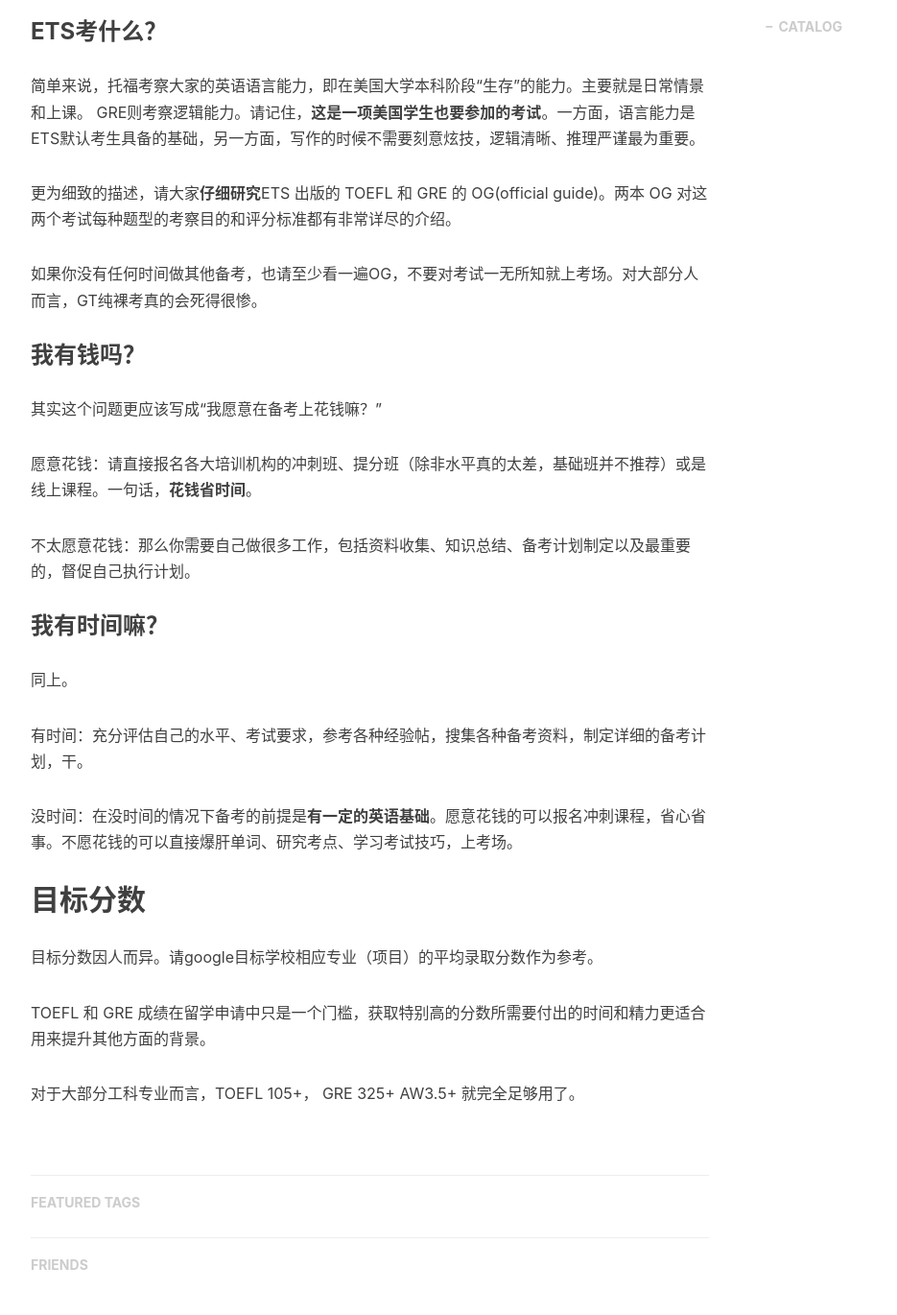
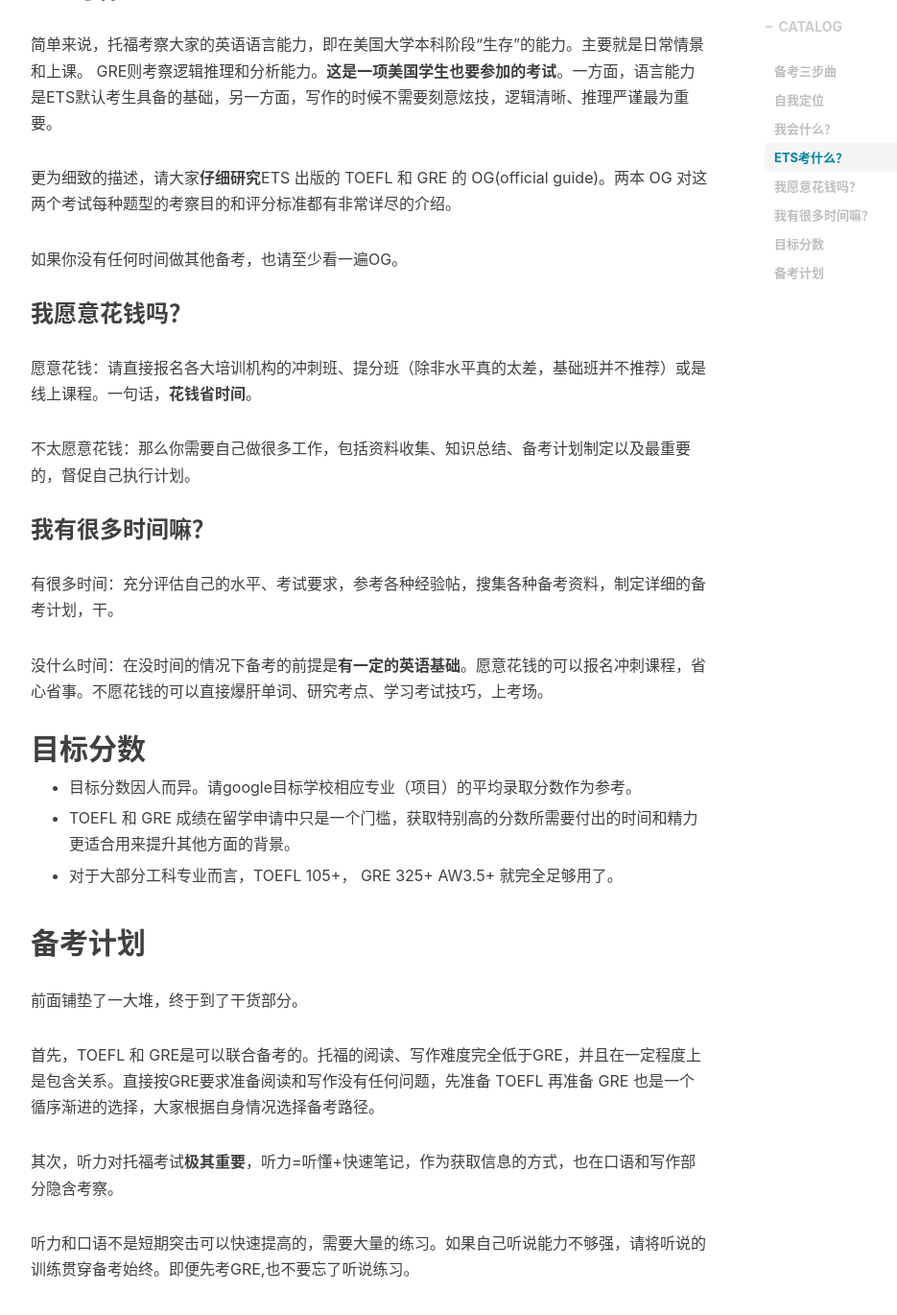
Before and after one commit to RangerX-36917/RangerX-36917.github.io, a Jekyll site: the page built from _posts/2018-09-21-test-post.md, in a window 1280 px wide and 1400 px high, scrolled down 2400 px. Shown: the top 1370 px of the window at 96% size, without its empty margins (233-1168 px from the left). Built offline with Jekyll 4.4.1, drawn with Linux system fonts in a browser that asks for light colours; nearby versions of some CDN libraries; comment, search, counter and statistics services are not loaded; some of the changed text lies outside the part shown.

Commit message:
edit post

```diff
--- a/_posts/2018-09-21-test-post.md
+++ b/_posts/2018-09-21-test-post.md
@@ -39,13 +39,13 @@
         * 听懂正常语速对话和lecture
             * 尝试听听ted演讲和各种国外大学的公开课，以不开字幕基本听懂为准
         * 基本的语法知识
-            * 小问题，建议随便找本高中语法浏览一遍，否则在备考过程中出现“单词都认识，句子不理解”的情况是再补充也可以
+            * 随便找本高中语法浏览一遍，在备考过程中出现“单词都认识，句子不理解”的情况时再补充也可以
         * 长难句理解
             * 同上。这一点主要针对GRE考试，市面上也有关于长难句地资料，视情况补充
         * 词汇量
   2. 信息输出（说、写）：
         * 有逻辑地组织语言
-            * 中国考生最大地弊病就是乱七八糟说（写）一大堆而阅卷人不知道重点在哪、逻辑在哪
+            * 中国考生最大的弊病就是乱七八糟、重复地说（写）一大堆而阅卷人不知道重点在哪、逻辑在哪
         * 口语发音基本正确，口齿清晰，语速适当，能有语气变化、停顿、连读更好
             * 这些不是托福口语评分的重点，但是较好的“听感”肯定会给你加分。最少，请能够**清晰地**表达自己的观点和理由
         * 没有语法错误的情况下能利用多种句式、能写复杂句
@@ -54,27 +54,32 @@
 这些能力是备考的基础，如果自己哪一方面存在欠缺，请尽量在备考开始前或备考早期尽力补全。
 ### ETS考什么？
 简单来说，托福考察大家的英语语言能力，即在美国大学本科阶段“生存”的能力。主要就是日常情景和上课。
-GRE则考察逻辑能力。请记住，**这是一项美国学生也要参加的考试**。一方面，语言能力是ETS默认考生具备的基础，另一方面，写作的时候不需要刻意炫技，逻辑清晰、推理严谨最为重要。
+GRE则考察逻辑推理和分析能力。**这是一项美国学生也要参加的考试**。一方面，语言能力是ETS默认考生具备的基础，另一方面，写作的时候不需要刻意炫技，逻辑清晰、推理严谨最为重要。
 
 更为细致的描述，请大家**仔细研究**ETS 出版的 TOEFL 和 GRE 的 OG(official guide)。两本 OG 对这两个考试每种题型的考察目的和评分标准都有非常详尽的介绍。
 
-如果你没有任何时间做其他备考，也请至少看一遍OG，不要对考试一无所知就上考场。对大部分人而言，GT纯裸考真的会死得很惨。
-### 我有钱吗？
-其实这个问题更应该写成“我愿意在备考上花钱嘛？”
-
+如果你没有任何时间做其他备考，也请至少看一遍OG。
+### 我愿意花钱吗？
 愿意花钱：请直接报名各大培训机构的冲刺班、提分班（除非水平真的太差，基础班并不推荐）或是线上课程。一句话，**花钱省时间**。
 
 不太愿意花钱：那么你需要自己做很多工作，包括资料收集、知识总结、备考计划制定以及最重要的，督促自己执行计划。
-### 我有时间嘛？
-同上。
+### 我有很多时间嘛？
+有很多时间：充分评估自己的水平、考试要求，参考各种经验帖，搜集各种备考资料，制定详细的备考计划，干。
 
-有时间：充分评估自己的水平、考试要求，参考各种经验帖，搜集各种备考资料，制定详细的备考计划，干。
-
-没时间：在没时间的情况下备考的前提是**有一定的英语基础**。愿意花钱的可以报名冲刺课程，省心省事。不愿花钱的可以直接爆肝单词、研究考点、学习考试技巧，上考场。
+没什么时间：在没时间的情况下备考的前提是**有一定的英语基础**。愿意花钱的可以报名冲刺课程，省心省事。不愿花钱的可以直接爆肝单词、研究考点、学习考试技巧，上考场。
 
 ## 目标分数
-目标分数因人而异。请google目标学校相应专业（项目）的平均录取分数作为参考。
+* 目标分数因人而异。请google目标学校相应专业（项目）的平均录取分数作为参考。
 
-TOEFL 和 GRE 成绩在留学申请中只是一个门槛，获取特别高的分数所需要付出的时间和精力更适合用来提升其他方面的背景。
+* TOEFL 和 GRE 成绩在留学申请中只是一个门槛，获取特别高的分数所需要付出的时间和精力更适合用来提升其他方面的背景。
 
-对于大部分工科专业而言，TOEFL 105+， GRE 325+ AW3.5+ 就完全足够用了。
+* 对于大部分工科专业而言，TOEFL 105+， GRE 325+ AW3.5+ 就完全足够用了。
+
+## 备考计划
+前面铺垫了一大堆，终于到了干货部分。
+
+首先，TOEFL 和 GRE是可以联合备考的。托福的阅读、写作难度完全低于GRE，并且在一定程度上是包含关系。直接按GRE要求准备阅读和写作没有任何问题，先准备 TOEFL 再准备 GRE 也是一个循序渐进的选择，大家根据自身情况选择备考路径。
+
+其次，听力对托福考试**极其重要**，听力=听懂+快速笔记，作为获取信息的方式，也在口语和写作部分隐含考察。
+
+听力和口语不是短期突击可以快速提高的，需要大量的练习。如果自己听说能力不够强，请将听说的训练贯穿备考始终。即便先考GRE,也不要忘了听说练习。
```
Also changed, not shown: other parts of _posts/2018-09-21-test-post.md (+2 -2 lines).
